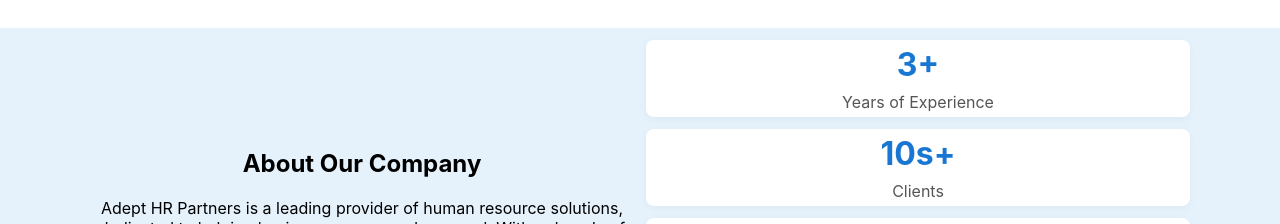
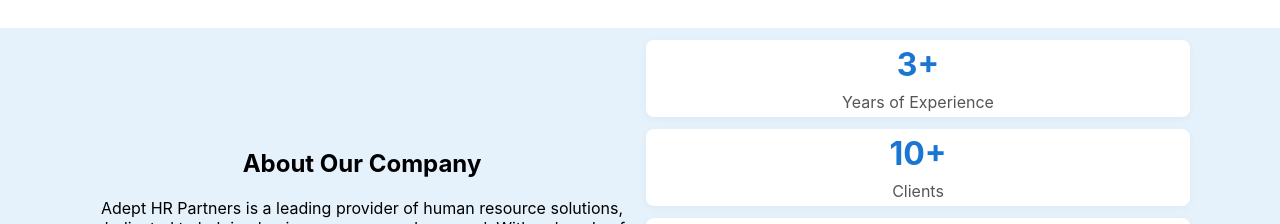
Before and after one commit to valechakamal/adepthrpartners-ui-app, a React (Create React App) app: page / in a window 1280 px wide. Shown: the part 980-1204 px from the top of the page. Built offline with nearby package versions, Linux system fonts and the light colour scheme.

Commit message:
fix : # Please enter the commit message for your changes. Lines starting

```diff
--- a/src/components/aboutus.jsx
+++ b/src/components/aboutus.jsx
@@ -3,7 +3,7 @@
 // Example statistics data
 const stats = [
     { label: 'Years of Experience', value: '3+' },
-    { label: 'Clients', value: '10s+' },
+    { label: 'Clients', value: '10+' },
     { label: 'Projects Delivered', value: '30+' },
     { label: 'Team Members', value: '5+' },
 ];
```
